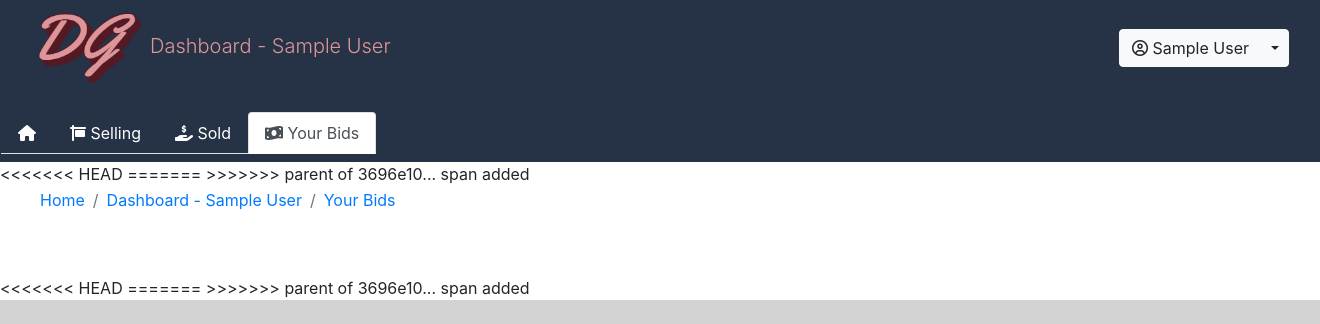
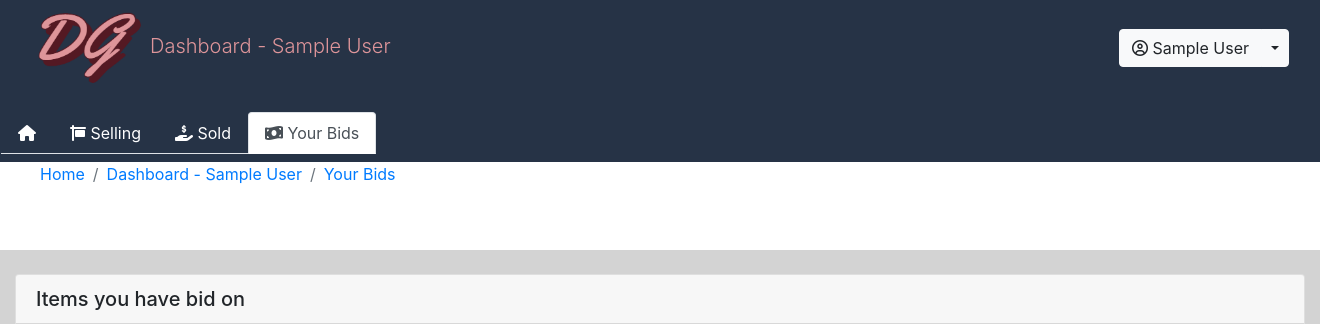
Before and after one commit to dcwilli/dustygarage, a Flask app: page /userdash/userbids/1 in a window 1320 px wide; the page is wider, and only the part inside the window is pictured. Shown: the top 324 px of that part. Run offline with Flask 2, Linux system fonts and the light colour scheme; the visitor is signed in with stand-in values (Sample User, id 1); data that the repository does not hold is empty; some libraries are stand-ins or nearby versions.

Commit message:
remove span

```diff
--- a/marketplace/templates/userdash/managebids.html
+++ b/marketplace/templates/userdash/managebids.html
@@ -35,20 +35,14 @@
     <!---Contains Main Content-->
     <!--breadcrumb-start-->
     <nav>
-<<<<<<< HEAD
-        <span class="align-middle"></span>
-=======
->>>>>>> parent of 3696e10... span added
+
         <ol class="container-fluid ml-4 pb-5 pt-0 breadcrumb bg-white">
             <li class="breadcrumb-item"><a href="../">Home</a></li>
             <li class="breadcrumb-item"><a href="{{'/userdash/main/{}'.format(current_user.id)}}">Dashboard -
                     {{current_user.name}}</a></li>
             <li class="breadcrumb-item"><a href="manage.html">Your Bids</a></li>
         </ol>
-<<<<<<< HEAD
-        </span>
-=======
->>>>>>> parent of 3696e10... span added
+
     </nav>
     <!--breadcrumb-end-->
 
```
